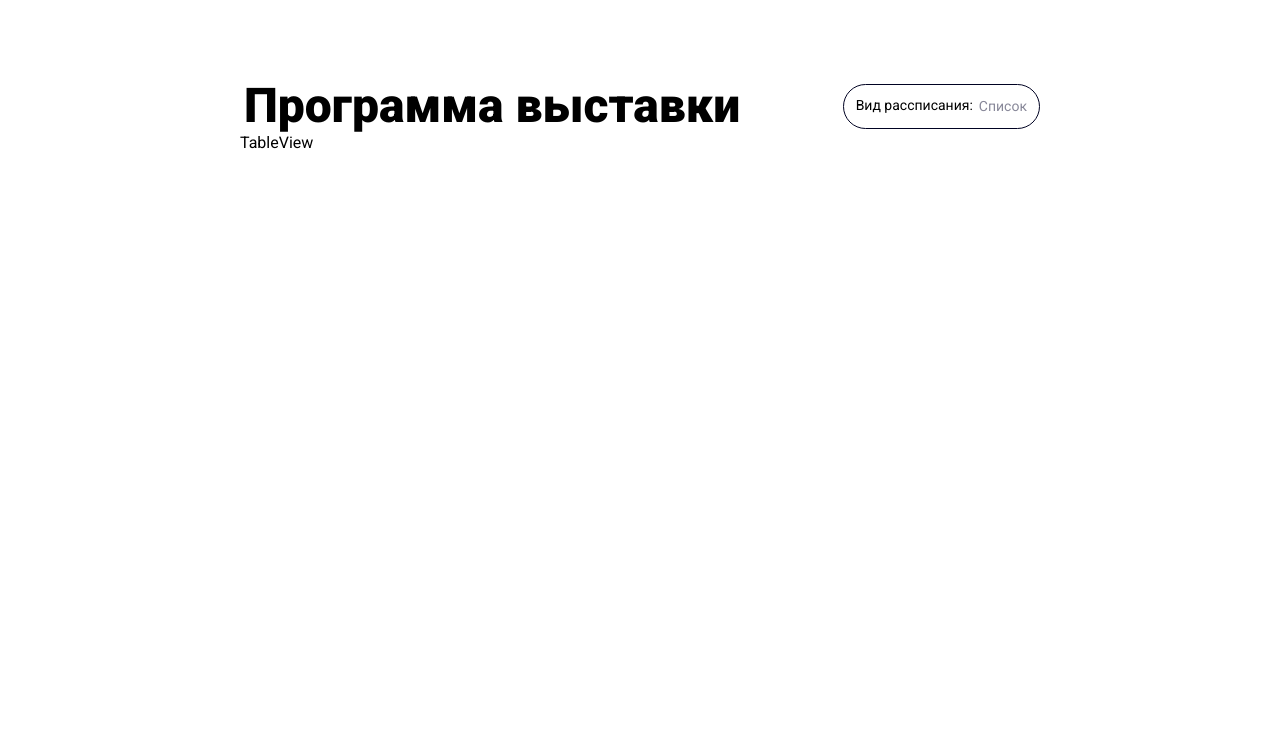
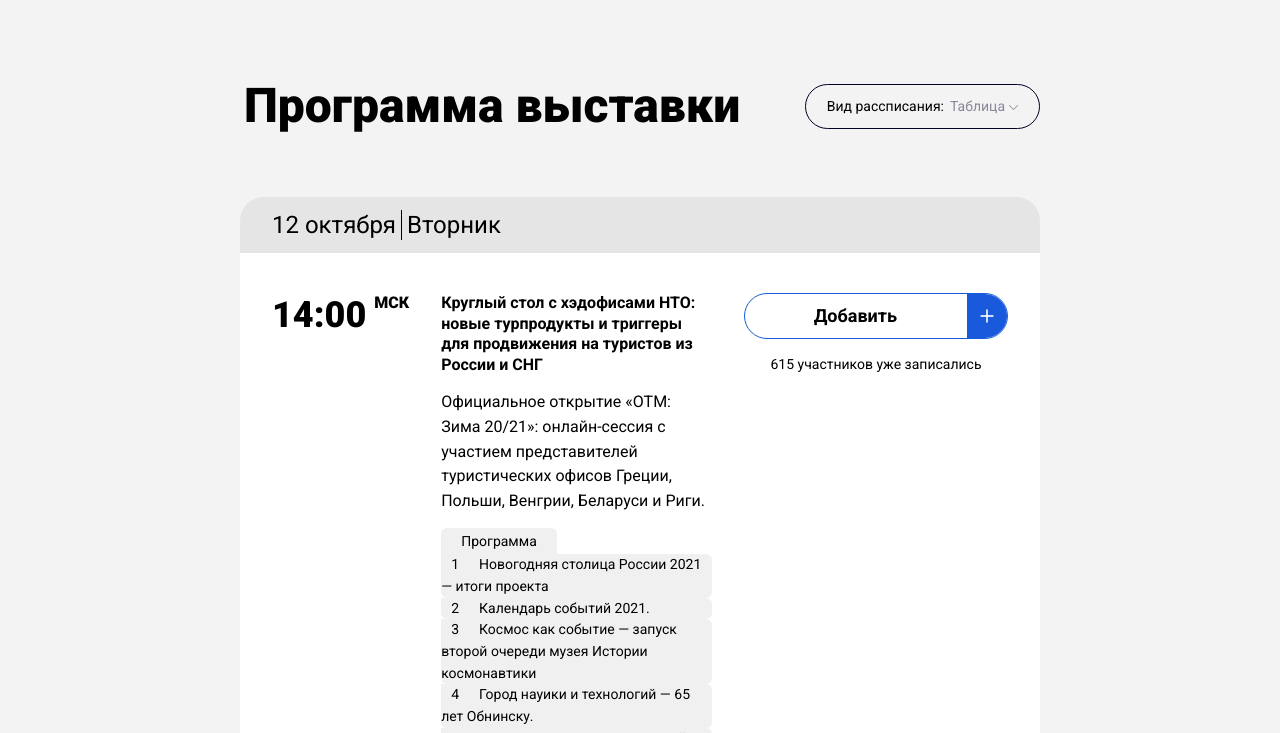
Before and after one commit to PoryKor/NewsPlanet, a React app: page /timetable in a window 1280 px wide. Shown: the part 67-800 px from the top of the page. Built offline with nearby package versions, Linux system fonts and the light colour scheme.

Commit message:
add listView

```diff
--- a/src/components/header/Header.sass
+++ b/src/components/header/Header.sass
@@ -5,7 +5,7 @@
 .header
     position: fixed
     width: 100%
-
+    z-index: 10000
     display: flex
     justify-content: space-between
     background-color: $header-color
--- /dev/null
+++ b/src/components/timeTable/ButtonComponent.jsx
@@ -0,0 +1,37 @@
+import React from 'react'
+import './ListView.sass'
+
+const ButtonComponent = (props) => {
+
+    if(props.status === true)
+    {
+        return(<div className={'addStatusButton'}>
+        <div className='addButton__text-box-active'>
+            <div className='addButton__text addetStatus'>{props.isActiveName}</div>
+        </div>
+        <div className='addButton__plus-box-active'>
+            <div className='plus_container'>
+                <img className='buttonSimbol' width="20px" height="20px" src={props.activeSimbol}></img>
+                {/* <div className='addButton__plus'>
+                </div> */}
+            </div>
+        </div>
+    </div>)
+    } else
+    return (
+        <div className={'cardInfo__addButton '} onClick={props.onClick}>
+            <div className='addButton__text-box'>
+                <div className='addButton__text'>{props.nameButton}</div>
+            </div>
+            <div className='addButton__plus-box'>
+                <div className='plus_container'>
+                    <img className='buttonSimbol' width="20px" height="20px" src={props.simbol}></img>
+                    {/* <div className='addButton__plus'>
+                    </div> */}
+                </div>
+            </div>
+        </div>
+    )
+}
+
+export default ButtonComponent
--- a/src/components/timeTable/ListView.js
+++ b/src/components/timeTable/ListView.js
@@ -1,31 +1,72 @@
-import React from 'react'
+import React, { useState } from 'react'
 import Program from './Program'
+import './ListView.sass'
+import ButtonComponent from './ButtonComponent'
+import plusButton from '../../img/plus_icon.svg'
+import checkmark from '../../img/checkmark.svg'
 
 const ListView = () => {
+    const [isShowProgram, setisShowProgram] = useState(true)
+    const [isAddClick, setAddClick] = useState(false)
 
-    let fetchProgram = [{num: '1',text:'one'},{num: '2',text:'two'},{num: '3',text:'tree'},{num: '4',text:'Four'}]
+
+
+    const onProgramClick = () => {
+        setisShowProgram(!isShowProgram)
+    }
+
+    const onAddButtonClick = () => {
+        setAddClick(!isAddClick)
+        setTimeout(() => {
+        setAddClick(!isAddClick)
+        }, 2000);
+    }
+
+    let fetchProgram = [{ num: '1', text: 'Новогодняя столица России 2021 — итоги проекта' },
+    { num: '2', text: 'Календарь событий 2021.' },
+    { num: '3', text: 'Космос как событие — запуск второй очереди музея Истории космонавтики' }
+        , { num: '4', text: 'Город науики и технологий — 65 лет Обнинску.' }
+        , { num: '5', text: 'День города как региональный праздник — 650 лет Калеге..' }
+        , { num: '6', text: 'Эктотуризм как тренд развития — маршруты, новые проекты, инвесторы..' }]
 
     return (
         <div className='list-Box'>
             <div className='header__list'>
                 <div className='header__data'>
-                <span>12 октября </span><span>|</span><span>Вторник</span>
+                    <span className='data-span'>12 октября </span>
+                    <div className=''></div>
+                    <div className='brakeline-box'>
+                        <div className='brakeline'></div>
+                    </div>
+                    <span className='data-span'>Вторник</span>
                 </div>
             </div>
-        <div className='main__list'>
+            <div className='mainList'>
+                <div className='mainList-box'>
                     <div className='cardInfo'>
-                <div className='cardInfo__time'></div>
+                        <div className='cardInfo__time'>
+                            <span className='cardInfo__data'>14:00</span>
+                            <span className='cardInfo__sity'>МСК</span>
+                        </div>
                         <div className='cardInfo__mainText'>
-                    <div className='text-title'>Title</div>
-                    <div className='text-info'>Info</div>
-                    <div className='button-program'>
-                        {isShowProgramm? <Program fetchProgram={fetchProgram}/>: ""}
+                            <div className='text-title'>Круглый стол с хэдофисами НТО: новые турпродукты и триггеры для продвижения на туристов из России и СНГ</div>
+                            <div className='text-info'>Официальное открытие «OTM: Зима 20/21»: онлайн-сессия с участием представителей туристических офисов Греции, Польши, Венгрии, Беларуси и Риги.</div>
+                            <div className='button-program '>
+                                <div className={'program_link '+(isShowProgram ? "isActive":'')} onClick={onProgramClick}>Программа</div>
+                                {isShowProgram ? <Program fetchProgram={fetchProgram} /> : ""}
                             </div>
                         </div>
-                <div className='cardInfo__addButton'></div>
-                <div className='cardInfo__count'></div>
+                        <div className='cardInfo__right'>
+                                <ButtonComponent onClick={onAddButtonClick} nameButton={'Добавить'} simbol={plusButton} activeSimbol={checkmark} status={isAddClick} isActiveName={"Добавлено"}/>
+                            <div className='cardInfo__count'>615 участников уже записались</div>
+                        </div>
+                    </div>
+                    <div className='text-over-slide-box'>
+                        <span className='text-over-slide'>Национальная организация туризма Кореи</span>
+                        <span className='text-over-slide'></span>
                     </div>
                     <div className='slide'></div>
+                </div>
             </div>
         </div>
     )
--- /dev/null
+++ b/src/components/timeTable/ListView.sass
@@ -0,0 +1,165 @@
+@import '../../styleRule/button.sass'
+.list-Box
+    border-radius: 24px
+    width: 100%
+    margin-top: 64px
+
+.header__data
+    border-top-right-radius: 24px
+    border-top-left-radius: 24px
+    background-color: #E5E5E5
+    padding: 13px 0px 13px 32px
+    display: flex
+
+.brakeline-box
+    padding: 0px 5px 0px 5px
+    align-items: center
+
+.brakeline
+    border-left: 1px solid black
+    height: 30px
+
+.data-span
+    font-weight: normal
+    font-size: 24px
+    line-height: 125%
+
+.mainList
+    background-color: #FFFFFF
+
+.mainList-box
+    padding: 40px 32px 44px 32px
+
+.cardInfo
+    display: flex
+
+.cardInfo__data
+    font-weight: 800
+    font-size: 36px
+    line-height: 125%
+
+.cardInfo__sity
+    font-weight: 800
+    font-size: 16px
+    line-height: 130%
+    vertical-align: top
+    margin-left: 8px
+
+.cardInfo__mainText
+    margin: 0px 32px 0px 32px
+
+.text-title
+    font-weight: bold
+    font-size: 16px
+    line-height: 130%
+
+.text-info
+    margin-top: 14px
+    font-weight: normal
+    font-size: 16px
+    line-height: 155%
+
+.button-program
+    margin-top: 14px
+
+
+.progrem_list
+    background: #F0F0F0
+    border-radius: 0px 6px 6px 6px
+
+.program_link
+    padding: 4px 20px 4px 20px
+    font-weight: normal
+    font-size: 14px
+    line-height: 130%
+    border-radius: 6px 6px 0px 0px
+    cursor: pointer
+    &.isActive
+        background-color: #F0F0F0
+        width: fit-content
+
+.program-item
+    font-style: normal
+    font-weight: normal
+    font-size: 14px
+    line-height: 155%
+    margin: 0px 10px
+
+.text-over-slide-box
+    margin-top: 36px
+
+.cardInfo__right
+    display: block
+
+.cardInfo__addButton
+    width: 264px
+    border: 1px solid #185ADB
+    cursor: pointer
+    box-sizing: border-box
+    display: inline-flex
+    align-items: center
+    border-radius: 46px
+    &:hover
+        background-color:#185ADB
+    &:hover .addButton__text
+        color: white
+
+.addStatusButton
+    width: 264px
+    border: 1px solid #C0C0C0
+    cursor: pointer
+    box-sizing: border-box
+    display: inline-flex
+    align-items: center
+    border-radius: 46px
+    &:hover .addButton__text
+        color: black
+
+
+
+
+.addButton__text-box
+    width: 80%
+    padding: 10px 33px 10px 33px
+    border-right: 1px solid white
+    text-align: center
+
+.addButton__text-box-active
+    width: 80%
+    padding: 10px 33px 10px 33px
+    border-right: 1px solid #C0C0C0
+    text-align: center
+
+
+.addButton__text
+    font-weight: bold
+    font-size: 18px
+    line-height: 125%
+    &.addetStatus
+        color: #808090
+
+
+
+
+
+.addButton__plus-box
+    background-color: #185ADB
+    border-right: 1px
+    border-top-right-radius: 23px
+    border-bottom-right-radius: 23px
+
+.addButton__plus-box-active
+    background-color: #ffff
+    border-right: 1px
+    border-top-right-radius: 23px
+    border-bottom-right-radius: 23px
+
+.cardInfo__count
+    margin-top: 16px
+    font-size: 14px
+    line-height: 130%
+    text-align: center
+.plus_container
+    align-items: center
+    text-align: center
+    padding: 10px
--- a/src/components/timeTable/Program.js
+++ b/src/components/timeTable/Program.js
@@ -3,10 +3,10 @@ import React from 'react'
 const Program = (props) => {
   return (
     <div className='background_list'>
-    {props.fetchProgram.map((item)=>{
+    {props.fetchProgram.map((item)=>(
     <div className='progrem_list'>
-        <span>{item.num}</span>
-    <span>{item.text}</span></div>})}
+        <span className='program-item'>{item.num}</span>
+    <span className='program-item'>{item.text}</span></div>))}
     </div>
   )
 }
--- a/src/components/timeTable/TimeTable.jsx
+++ b/src/components/timeTable/TimeTable.jsx
@@ -1,11 +1,17 @@
-import React,{useState} from 'react';
+import React, { useState } from 'react';
 import ListView from './ListView';
 import TableView from './TableView';
 import './Timetable.sass'
+import arrowDown from '../../img/down-arrow.svg'
+
 
 const TimeTable = () => {
 
-  const [isSwitched,setIsSwitched] = useState(false)
+  const [isSwitched, setIsSwitched] = useState(true)
+
+  const onSwitchTable =() =>{
+    setIsSwitched(!isSwitched)
+  }
 
   return (
     <>
@@ -14,12 +20,15 @@ const TimeTable = () => {
           <div className='headTable__text'>
             <span>Программа выставки</span>
           </div>
-        <div className='headTable__switch-button'>
+          <div className='button-standart headTable__switch-button' onClick={onSwitchTable}>
             <div className='button-text'>Вид рассписания:</div>
-          <div className='button-text-link'>{isSwitched?"Таблица":"Список"}</div>
+            <div className='button-text-link'>{isSwitched ? "Таблица" : "Список"}</div>
+            <div className='botton-arrow'>
+            <img className='arrow-down' src={arrowDown} height="9px" width='9px'></img>
             </div>
           </div>
-      {isSwitched? <ListView/> : <TableView/>}
+        </div>
+        {isSwitched ? <ListView /> : <TableView />}
       </div>
     </>)
 };
--- a/src/components/timeTable/Timetable.sass
+++ b/src/components/timeTable/Timetable.sass
@@ -1,3 +1,4 @@
+@import '../../styleRule/button.sass'
 .timeTable-box
     display: block
     padding: 77px 240px 135px 240px
@@ -13,13 +14,10 @@
     font-weight: 800
     font-size: 48px
     line-height: 110%
+    white-space: nowrap
 
 .headTable__switch-button
-    border: 1px solid #000222
-    box-sizing: border-box
-    border-radius: 46px
-    display: inline-flex
-    padding: 12px
+    padding: 12px 21px 12px 21px
 
 .button-text
     font-size: 14px
@@ -33,3 +31,30 @@
     text-align: center
     color: #888899
     margin-left: 6px
+
+i
+    border: solid black
+    border-width: 0 3px 3px 0
+    display: inline-block
+    padding: 3px
+
+.down
+    transform: rotate(45deg)
+    -webkit-transform: rotate(45deg)
+
+.triangle_down1
+    position: relative
+    top: 6px
+    content: ""
+    display: inline-block
+    width: 5px
+    height: 5px
+    border-right: 1px solid #888899
+    border-top: 1px solid #888899
+    transform: rotate(135deg)
+    margin-left: 5px
+
+.botton-arrow
+
+.arrow-down
+    margin-left: 4px
--- /dev/null
+++ b/src/styleRule/button.sass
@@ -0,0 +1,7 @@
+.button-standart
+    cursor: pointer
+    box-sizing: border-box
+    border-radius: 46px
+    border: 1px solid #000222
+    display: inline-flex
+    align-items: center
--- a/src/styleRule/reset.sass
+++ b/src/styleRule/reset.sass
@@ -3,3 +3,4 @@ body
   margin: 0
   padding: 0
   font-family: 'Roboto', sans-serif
+  background-color:  #f3f3f3
```
Also changed, not shown: src/img/checkmark.svg (added), src/img/down-arrow.svg (added), src/img/plus_icon.svg (added). Lines whose indentation alone changed are shown as unchanged.
